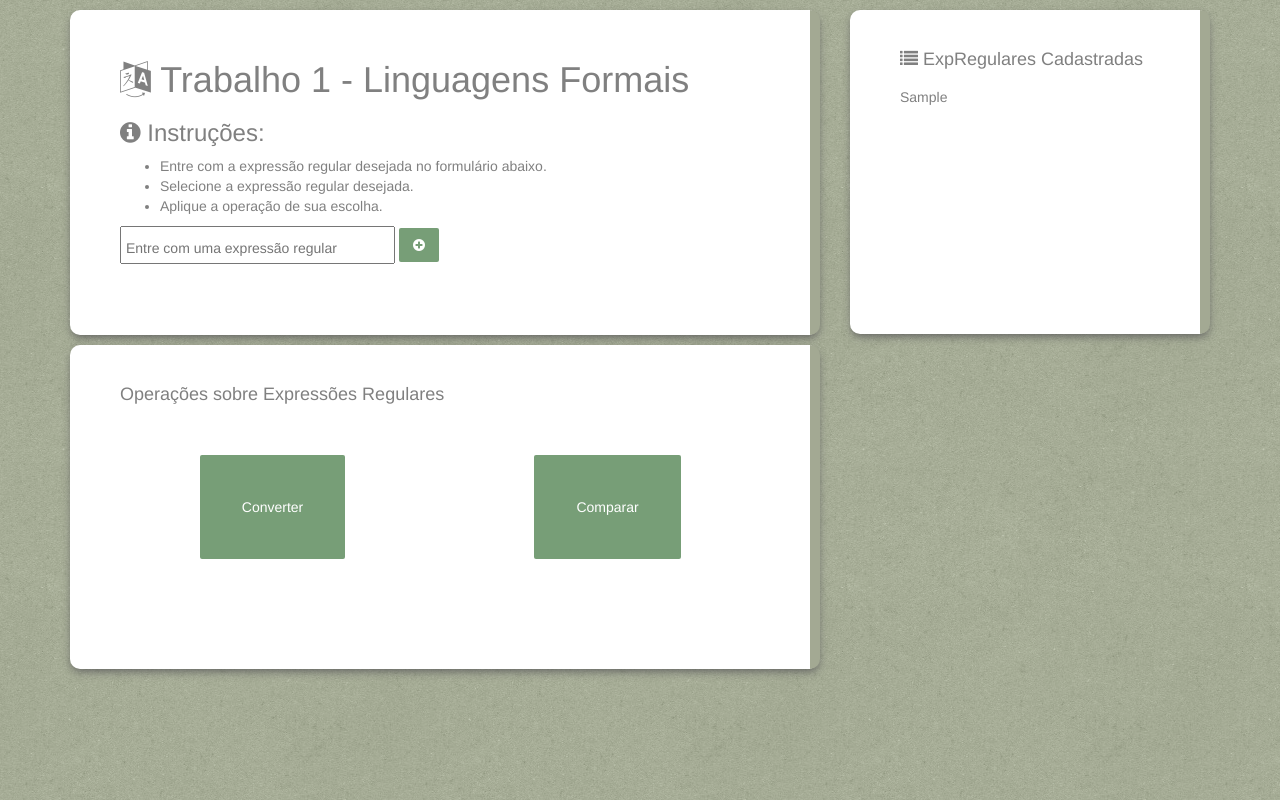
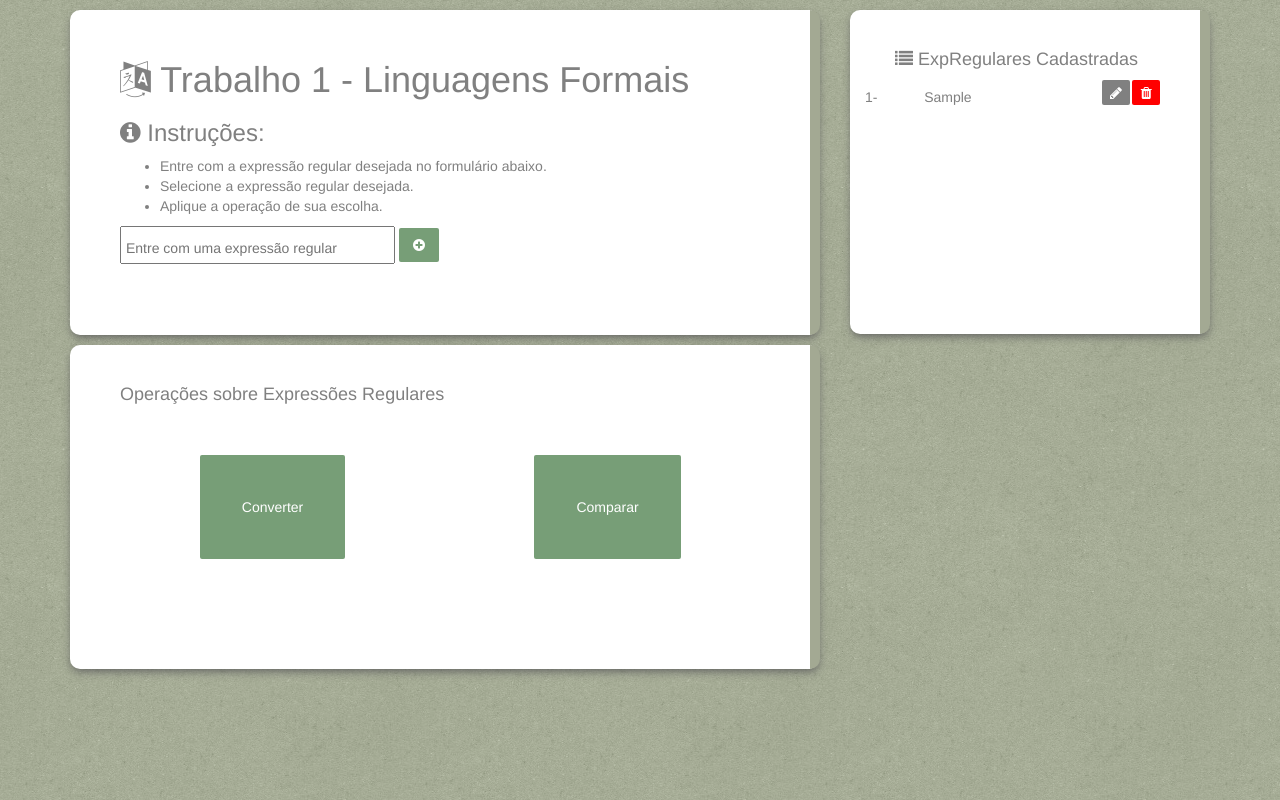
Before and after one commit to NathanReuter/trabalho1formais, a plain HTML site: page index.html in a window 1280 px wide. Both pictures are taken after typing "Sample" into the empty fields and a click on the button 418 px from the left and 245 px from the top of the page. Drawn offline with nearby package versions, Linux system fonts and the light colour scheme.

Commit message:
buttons for edition and remove added

```diff
--- a/assets/style.css
+++ b/assets/style.css
@@ -112,3 +112,22 @@ input:focus , button{
     padding: 3em;
     margin-top: 40px;
 }
+
+.edit-button {
+    background: grey;
+    padding: .2em 0.6em;
+    margin-right: 2px;
+}
+
+.edit-button:hover {
+    background: black;
+}
+
+.delete-button {
+    background: red;
+    padding: .2em 0.6em;
+}
+
+.delete-button:hover {
+    background: darkred;
+}
--- a/index.html
+++ b/index.html
@@ -54,8 +54,8 @@
 
             </div>
             <div class="col-sm-4">
-                <div class="bg-white main-container">
-                    <h4><i class="fa fa-list" aria-hidden="true"></i> ExpRegulares Cadastradas</h4>
+                <div class="bg-white main-container" style="padding: 30px 10px 50px 15px">
+                    <h4 style="padding-left: 30px"><i class="fa fa-list" aria-hidden="true"></i> ExpRegulares Cadastradas</h4>
                     <div  class="row" id="regExpList"></div>
                 </div>
             </div>
--- a/js/controller.js
+++ b/js/controller.js
@@ -58,14 +58,47 @@
                 console.error('Missing value');
             },
 
+            createListComponent = function (element, id) {
+                var regexpText = createDOMElement('h5', element),
+                    indexText = createDOMElement('h5', String(id + 1).concat('-')),
+                    mainDiv = createDOMElement('div'),
+                    rowDiv = createDOMElement('div'),
+                    numberCol = createDOMElement('div'),
+                    expCol = createDOMElement('div'),
+                    actionsCol = createDOMElement('div'),
+                    buttonEdit = createDOMElement('button'),
+                    buttonDelete = createDOMElement('button'),
+                    editIcon = createDOMElement('i'),
+                    deleteIcon = createDOMElement('i');
+
+                rowDiv.className = 'row';
+                numberCol.className = 'col-sm-2';
+                expCol.className = 'col-sm-6';
+                actionsCol.className = 'col-sm-4';
+                numberCol.appendChild(indexText);
+                editIcon.className = 'fa fa-pencil';
+                deleteIcon.className = 'fa fa-trash';
+                buttonEdit.appendChild(editIcon);
+                buttonEdit.className = 'edit-button';
+                buttonDelete.appendChild(deleteIcon);
+                buttonDelete.className = 'delete-button';
+                actionsCol.appendChild(buttonEdit);
+                actionsCol.appendChild(buttonDelete);
+                expCol.appendChild(regexpText);
+                rowDiv.appendChild(numberCol);
+                rowDiv.appendChild(expCol);
+                rowDiv.appendChild(actionsCol);
+                mainDiv.appendChild(rowDiv);
+                mainDiv.className = 'col-sm-12';
+                mainDiv.setAttribute('id', 'reglist-'.concat(id));
+
+                return mainDiv;
+            },
+
             refreshRegExpList = function (reList) {
                 cleanInnerElements(elementListId);
                 reList.forEach(function (element, index) {
-                    var h4 = createDOMElement('h5', element),
-                        div = createDOMElement('div');
-                    div.appendChild(h4);
-                    div.className = 'col-sm-12';
-                    div.setAttribute('id', 'reglist-'.concat(index));
+                    var div = createListComponent(element, index);
                     getElement(elementListId).appendChild(div);
                 });
             };
```
